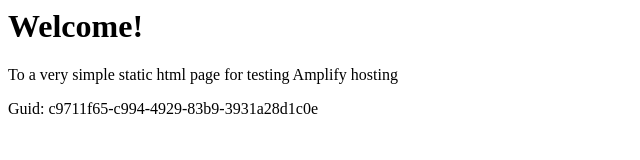
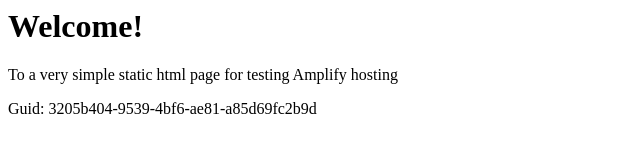
Before and after one commit to aws-aemilia-bom/Github-PR-Commit-Integration-Test-DoNotTouch-GithubWebhookPreviewCanaryTest-v1-preprod-ap-south-1, a website: page src/index.html in a window 1280 px wide. Shown: the full height of the page, 0-640 px from the left. Drawn offline with Linux system fonts and the light colour scheme.

Commit message:
commit from integ tests

```diff
--- a/src/index.html
+++ b/src/index.html
@@ -12,6 +12,6 @@
 <body>
     <h1>Welcome!</h1>
     <p>To a very simple static html page for testing Amplify hosting</p>
-    <p>Guid: c9711f65-c994-4929-83b9-3931a28d1c0e</p></body>
+    <p>Guid: 3205b404-9539-4bf6-ae81-a85d69fc2b9d</p></body>
 
 </html>
```
